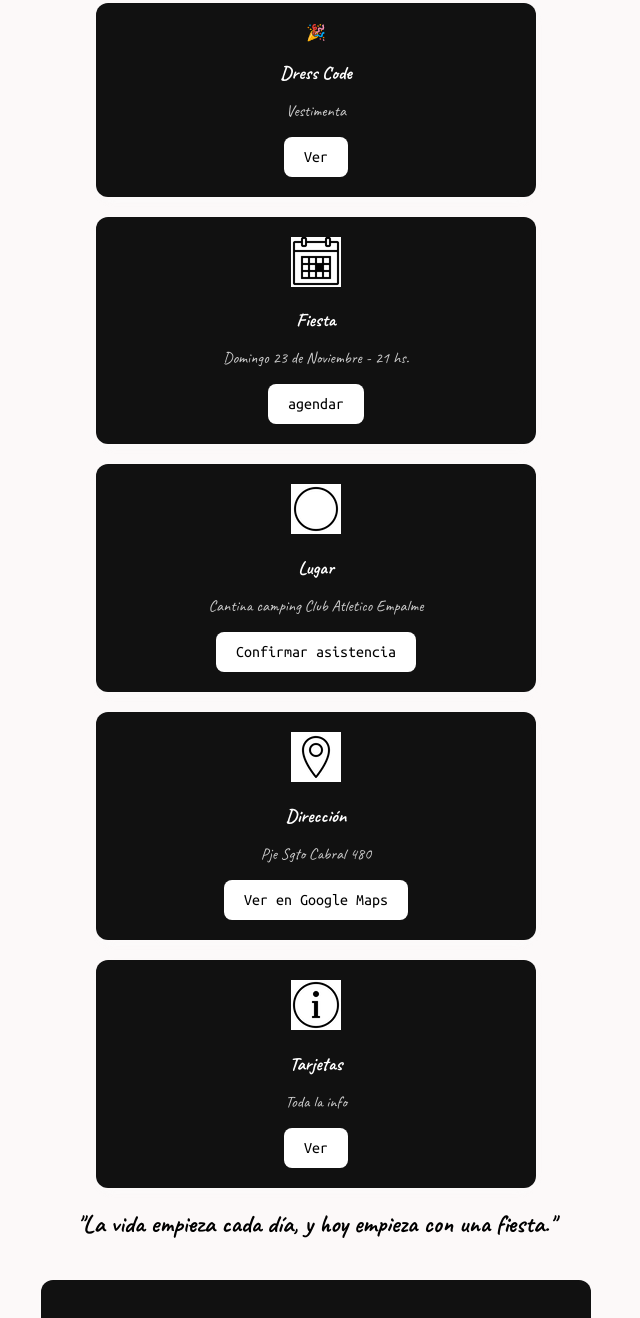
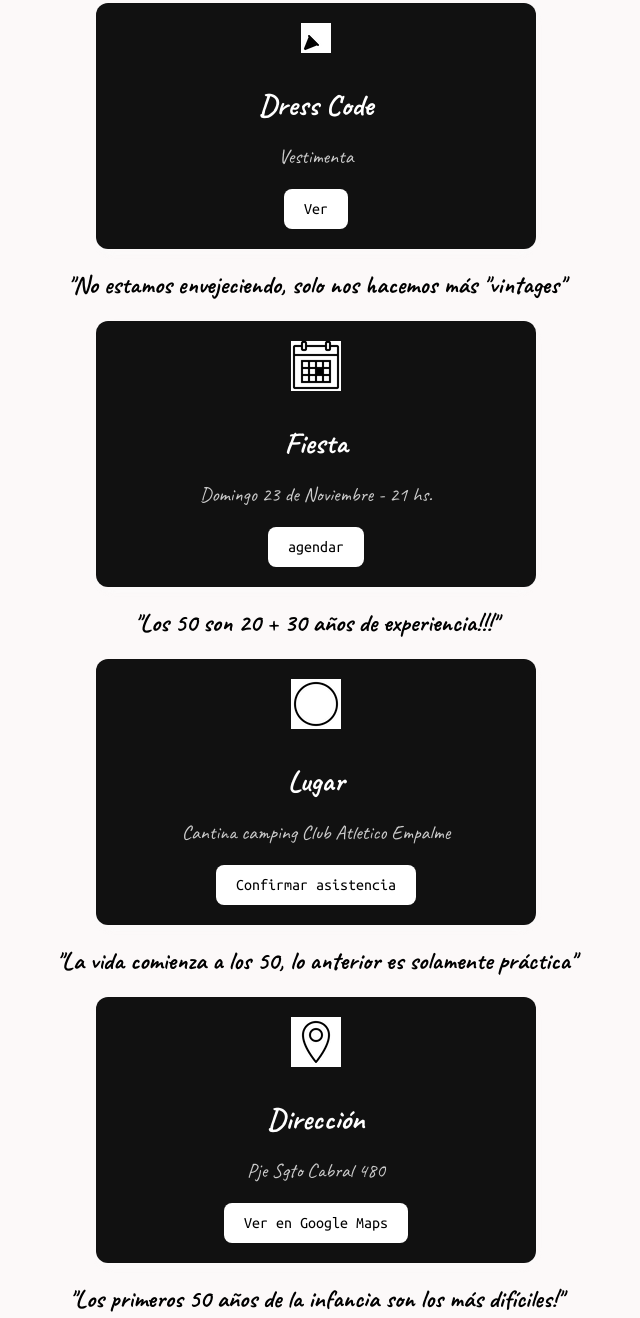
Before and after one commit to JLGerbino/invitacion-Juliana, a plain HTML site: page index.html in a window 1280 px wide. Shown: the part 1961-3279 px from the top of the page, without its empty margins (324-964 px from the left). Drawn offline with nearby package versions, Linux system fonts and the light colour scheme; no server answers.

Commit message:
arreglo4

```diff
--- a/index.html
+++ b/index.html
@@ -25,7 +25,7 @@
   </div> </div>
 
     <section class="countdown">
-  <h2 class="faltan">🎂 Faltan 🎉</h2>
+  <h2 class="faltan">🎂 Faltan 🎂</h2>
   <div id="timer">
     <div class="time-box"><span id="days" class="flip">00</span><small>días</small></div>
     <div class="time-box"><span id="hours" class="flip">00</span><small>hs</small></div>
@@ -48,66 +48,66 @@
 
   <!--Bloque de Dress -->
    <div class="evento-box">
-    <div class="icon fiesta">🎉</div>
-    <h3>Dress Code</h3>
-    <p>Vestimenta</p>
+    <div class="icon agendar" id="iconAgendar">
+    <img src="fotos/icons8-fiesta.gif" alt="Ubicación" class="icono-mapa">
+  </div>
+    <h3 class="titulo">Dress Code</h3>
+    <p class="subtitulo">Vestimenta</p>
     <button onclick="abrirDialogo('agendaDress')">Ver</button>
   </div>
+<div class="frases">
+        <h4>"No estamos envejeciendo, solo nos hacemos más "vintages"</h4>
+    </div>
 
 <!--Bloque de Fiesta -->
    <div class="evento-box">
     <div class="icon agendar" id="iconAgendar">
     <img src="fotos/icons8-agenda.gif" alt="Ubicación" class="icono-mapa">
   </div>
-    <h3>Fiesta</h3>
-    <p>Domingo 23 de Noviembre - 21 hs.</p>
+    <h3 class="titulo">Fiesta</h3>
+    <p class="subtitulo">Domingo 23 de Noviembre - 21 hs.</p>
     <button onclick="abrirDialogo('agendaDialog')">agendar</button>
   </div>
+
+  <div class="frases">
+        <h4>"Los 50 son 20 + 30 años de experiencia!!!"</h4>
+    </div>
 
   <!--Bloque de Lugar -->
    <div class="evento-box">
     <div class="icon confirmar" id="iconConfirmar">
     <img src="fotos/icons8-confirmar.gif" alt="Confirmar" class="icono-mapa">
   </div>
-    <h3>Lugar</h3>
-    <p>Cantina camping Club Atletico Empalme</p>
+    <h3 class="titulo">Lugar</h3>
+    <p class="subtitulo">Cantina camping Club Atletico Empalme</p>
     <button onclick="abrirDialogo('lugar')">Confirmar asistencia</button>
   </div>
 
-  <!-- Bloque de Lugar -->
-  <!-- <div class="evento-box">
-    <div class="icon lugar">📍</div>
-    <h3>Lugar</h3>
-    <p>Cantina camping Club Atletico Empalme</p>
-    <button onclick="abrirDialogo('asistenciaDialog')">Confirmar asistencia</button>
-  </div>   -->
+  <div class="frases">
+        <h4>"La vida comienza a los 50, lo anterior es solamente práctica"</h4>
+    </div>
 
-  <!-- Bloque de Dirección -->
-
+<!-- Bloque de Dirección -->
 <div class="evento-box">
   <div class="icon direccion" id="iconDireccion">
     <img src="fotos/icons8-marcador.gif" alt="Ubicación" class="icono-mapa">
   </div>
-  <h3>Dirección</h3>
-  <p>Pje Sgto Cabral 480</p>
+  <h3 class="titulo">Dirección</h3>
+  <p class="subtitulo">Pje Sgto Cabral 480</p>
   <button onclick="abrirDialogo('mapaDialog')">Ver en Google Maps</button>
 </div>
 
-
-<!-- <div class="evento-box">
-  <div class="icon direccion" id="iconDireccion">🎉</div>
-  <h3>Dirección</h3>
-  <p>Pje Sgto Cabral 480</p>
-  <button onclick="abrirDialogo('mapaDialog')">Ver en Google Maps</button>
-</div> -->
+<div class="frases">
+        <h4>"Los primeros 50 años de la infancia son los más difíciles!"</h4>
+    </div>
 
 <!--Bloque de tarjeta -->
    <div class="evento-box">
     <div class="icon info" id="iconInfo">
     <img src="fotos/icons8-información.gif" alt="Ubicación" class="icono-info">
   </div>
-    <h3>Tarjetas</h3>
-    <p>Toda la info</p>
+    <h3 class="titulo">Tarjetas</h3>
+    <p class="subtitulo">Toda la info</p>
     <button onclick="abrirDialogo('tarjeta')">Ver</button>
   </div>
 
@@ -122,12 +122,9 @@
 </dialog>
 
 <!-- Dialogo Agendar -->
-<!-- Botón inicial -->
-<!-- <button onclick="abrirDialogo('agendaDialog')">📅 Agendar</button> -->
-
 <!-- Diálogo de opciones -->
 <dialog id="agendaDialog">
-  <h2>Agendar Fiesta 🎉</h2>
+  <h2>Agendar Fiesta</h2>
   <p class="textoDialogo">Elegí dónde querés agendar el evento:</p>
 
   <div class="agenda-opciones">
@@ -163,24 +160,6 @@
   <br>
   <button onclick="cerrarDialogo('agendaDialog')">Cerrar</button>
 </dialog>
-
-
-<!-- <dialog id="agendaDialog">
-  <h2>Agendar Fiesta 🎉</h2>
-  <p class="textoDialogo">¿Querés agendar este evento en tu calendario?</p>
-
-  <a href="Fiesta.ics" download class="btn-agendar">📅 Agendar</a>
-
-  <br><br>
-  <button onclick="cerrarDialogo('agendaDialog')">Cerrar</button>
-</dialog>
- -->
-
-<!-- <dialog id="agendaDialog">
-  <h2>Agendar Fiesta 🎉</h2>
-  <p class="textoDialogo">¿Querés agendar este evento en tu calendario?</p>
-  <button onclick="cerrarDialogo('agendaDialog')">Cerrar</button>
-</dialog> -->
 
 <!-- Dialogo dress code -->
 <dialog id="agendaDress">
--- a/styles.css
+++ b/styles.css
@@ -33,6 +33,14 @@ h1, h4, h5, h6 {
 .btn-agendar{
   text-decoration: none;
   color: white;
+}
+
+.titulo{
+  font-size: 30px;
+}
+
+.subtitulo{
+  font-size: 20px;
 }
 
 .frases{
```
Also changed, not shown: fotos/icons8-fiesta.gif (added).
